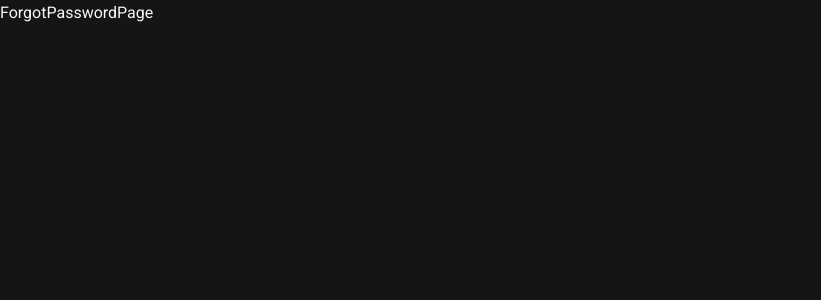
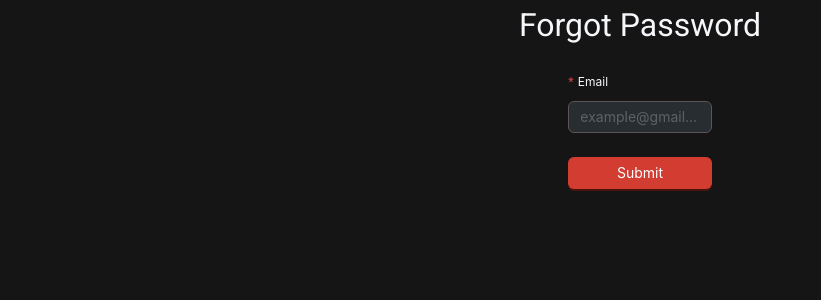
Before and after one commit to hnamdev21/lord-of-manga-client, a Next.js app: page /forgot-password in a window 1280 px wide. Shown: the top 300 px of the page, without its empty margins (0-821 px from the left). Built offline with nearby package versions, Linux system fonts and the light colour scheme.

Commit message:
update(ui): forgot password page

```diff
--- a/src/app/(auth)/forgot-password/page.tsx
+++ b/src/app/(auth)/forgot-password/page.tsx
@@ -1,7 +1,9 @@
 import React from "react";
 
+import ForgotPasswordModule from "@/modules/(auth)/ForgotPassword";
+
 const ForgotPasswordPage = () => {
-  return <div>ForgotPasswordPage</div>;
+  return <ForgotPasswordModule />;
 };
 
 export default ForgotPasswordPage;
--- a/src/app/(auth)/reset-password/[token]/page.tsx
+++ /dev/null
@@ -1,13 +0,0 @@
-import React from "react";
-
-type PageProps = {
-  params: {
-    token: string;
-  };
-};
-
-const ResetPasswordPage = ({ params }: PageProps) => {
-  return <div>ResetPasswordPage</div>;
-};
-
-export default ResetPasswordPage;
--- /dev/null
+++ b/src/modules/(auth)/ForgotPassword/index.tsx
@@ -0,0 +1,129 @@
+"use client";
+
+import { Button, Form, FormProps, Input, Modal } from "antd";
+import React from "react";
+
+import Container from "@/components/Container";
+import Typography from "@/components/Typography";
+import { FormForgotPassword, FormResetPassword } from "@/types/form";
+
+const ForgotPasswordModule = () => {
+  const [form] = Form.useForm<FormForgotPassword>();
+
+  const [isModalOpen, setIsModalOpen] = React.useState<boolean>(false);
+  const [_formValues, setFormValues] = React.useState<FormForgotPassword | null>(null);
+
+  const onFinish: FormProps<FormForgotPassword>["onFinish"] = async (_values: FormForgotPassword) => {
+    // Fake user is verified, and mail is sent
+    const c = true;
+    if (c) {
+      setIsModalOpen(true);
+      setFormValues(_values);
+    }
+  };
+
+  const onFinishFormTwoFA: FormProps<FormResetPassword>["onFinish"] = async (_values: FormResetPassword) => {
+    setIsModalOpen(false);
+  };
+
+  const handleClose = () => {
+    setIsModalOpen(false);
+  };
+
+  return (
+    <React.Fragment>
+      <Container>
+        <div className="col-span-12">
+          <Typography tag="h1" fontSize="2xl" align="center">
+            Forgot Password
+          </Typography>
+        </div>
+
+        <Form layout="vertical" form={form} onFinish={onFinish} className="col-start-6 col-span-2">
+          <Form.Item<FormForgotPassword>
+            label={
+              <Typography className="span" fontSize="sm">
+                Email
+              </Typography>
+            }
+            name="email"
+            rules={[{ required: true, type: "email", message: "Please enter email" }]}
+          >
+            <Input placeholder="example@gmail.com" />
+          </Form.Item>
+
+          <Form.Item<FormForgotPassword>>
+            <Button type="primary" htmlType="submit" className="block w-full">
+              Submit
+            </Button>
+          </Form.Item>
+        </Form>
+      </Container>
+
+      <Modal
+        title={
+          <Typography tag="h2" fontSize="lg" align="center">
+            Reset Password
+          </Typography>
+        }
+        centered
+        open={isModalOpen}
+        onOk={handleClose}
+        onCancel={handleClose}
+        onClose={handleClose}
+        footer={() => null}
+      >
+        <Form layout="vertical" onFinish={onFinishFormTwoFA} className="col-start-6 col-span-2">
+          <div className="w-3/4 px-[4rem] mx-auto mt-[2rem]">
+            <Form.Item<FormResetPassword>
+              label={
+                <Typography className="span" fontSize="sm">
+                  Password
+                </Typography>
+              }
+              name="password"
+              rules={[{ required: true, message: "Please enter new password" }]}
+            >
+              <Input.Password placeholder="********" />
+            </Form.Item>
+
+            <Form.Item<FormResetPassword>
+              label={
+                <Typography className="span" fontSize="sm">
+                  Confirm Password
+                </Typography>
+              }
+              name="confirmPassword"
+              rules={[{ required: true, message: "Please enter confirm password" }]}
+            >
+              <Input.Password placeholder="********" />
+            </Form.Item>
+
+            <Form.Item<FormResetPassword>
+              label={
+                <Typography className="span" fontSize="sm">
+                  Code
+                </Typography>
+              }
+              name="code"
+              rules={[{ required: true, message: "Please enter code" }]}
+            >
+              <div className="w-full flex gap-[2rem]">
+                <Input className="w-2/3" />
+                <Button type="dashed" className="w-1/3">
+                  Resend
+                </Button>
+              </div>
+            </Form.Item>
+
+            <Button type="primary" htmlType="submit" className="block w-full">
+              Save
+            </Button>
+          </div>
+        </Form>
+      </Modal>
+    </React.Fragment>
+  );
+};
+
+export default ForgotPasswordModule;
--- a/src/modules/(user)/ChangePassword/index.tsx
+++ b/src/modules/(user)/ChangePassword/index.tsx
@@ -1,20 +1,40 @@
 "use client";
 
-import { Button, Form, FormProps, Input } from "antd";
+import { Button, Form, FormProps, Input, Modal } from "antd";
 import React from "react";
 
 import Container from "@/components/Container";
 import Typography from "@/components/Typography";
-import { FormChangePassword } from "@/types/form";
+import { FormChangePassword, FormTwoFactorAuthentication } from "@/types/form";
 
 const ChangePasswordModule = () => {
-  const [form] = Form.useForm();
+  const [form] = Form.useForm<FormChangePassword>();
+  const [formTwoFA] = Form.useForm<FormTwoFactorAuthentication>();
+
+  const [isModalOpen, setIsModalOpen] = React.useState<boolean>(false);
+  const [_formValues, setFormValues] = React.useState<FormChangePassword | null>(null);
 
   const onFinish: FormProps<FormChangePassword>["onFinish"] = async (_values: FormChangePassword) => {
-    //
+    // Fake user turn on two factor authentication
+    const c = true;
+    if (c) {
+      setIsModalOpen(true);
+      setFormValues(_values);
+      console.log("[ChangePasswordModule] :: values ::::", _values);
+    }
+  };
+
+  const onFinishFormTwoFA: FormProps<FormTwoFactorAuthentication>["onFinish"] = async (_values: FormTwoFactorAuthentication) => {
+    setIsModalOpen(false);
+    formTwoFA.resetFields();
+  };
+
+  const handleClose = () => {
+    setIsModalOpen(false);
   };
 
   return (
+    <React.Fragment>
       <Container>
         <div className="col-span-12">
           <Typography tag="h1" fontSize="2xl" align="center">
@@ -54,6 +74,41 @@ const ChangePasswordModule = () => {
           </Form.Item>
         </Form>
       </Container>
+
+      <Modal
+        title={
+          <Typography tag="h2" fontSize="lg" align="center">
+            Two Factor Authentication
+          </Typography>
+        }
+        centered
+        open={isModalOpen}
+        onOk={handleClose}
+        onCancel={handleClose}
+        onClose={handleClose}
+        footer={() => null}
+      >
+        <Form layout="vertical" form={formTwoFA} onFinish={onFinishFormTwoFA} className="col-start-6 col-span-2">
+          <Form.Item<FormTwoFactorAuthentication>
+            className="w-3/4 px-[4rem] mx-auto mt-[2rem]"
+            label={
+              <Typography className="span" fontSize="sm">
+                Code
+              </Typography>
+            }
+            name="code"
+            rules={[{ required: true, message: "Please enter two-factor authentication code" }]}
+          >
+            <div className="w-full flex gap-[2rem]">
+              <Input className="w-2/3" />
+              <Button type="primary" htmlType="submit" className="w-1/3">
+                Change
+              </Button>
+            </div>
+          </Form.Item>
+        </Form>
+      </Modal>
+    </React.Fragment>
   );
 };
 
```
Also changed, not shown: src/types/form.ts (+14 -0 lines), src/modules/(auth)/ForgotPassword/styles.module.scss (added). Lines whose indentation alone changed are shown as unchanged.
